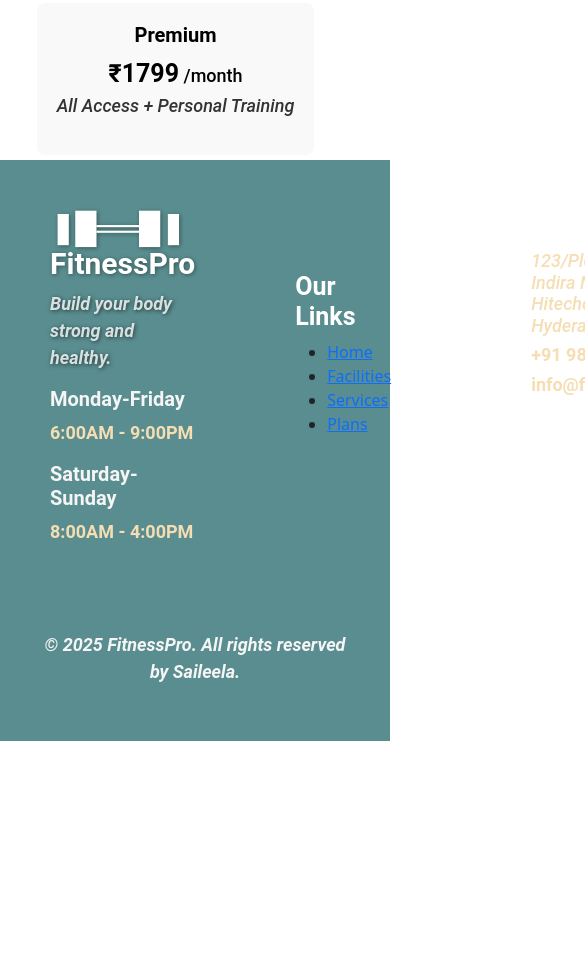
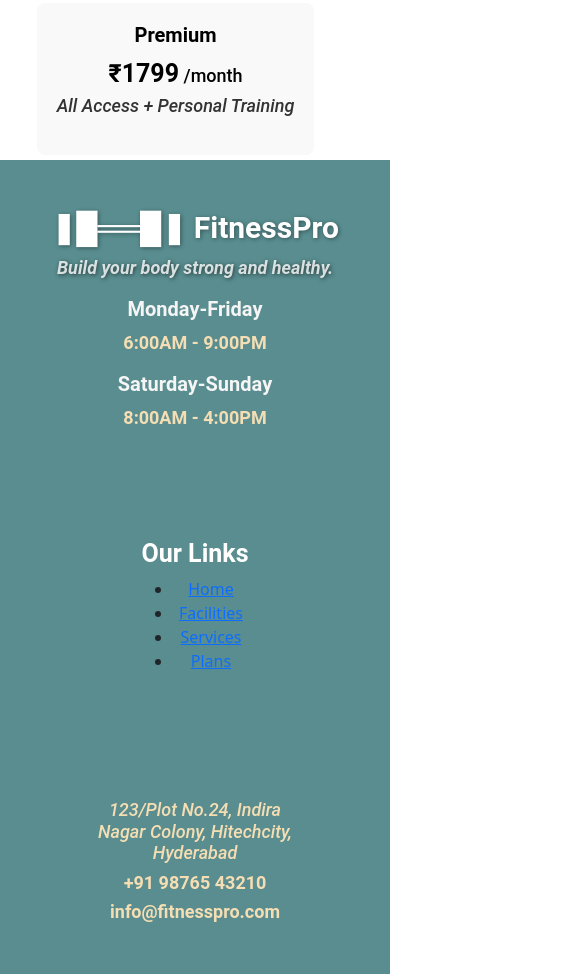
Before and after one commit to Saileela-12/HexSoftwares_Gym_website, a plain HTML site: page index.html in a window 390 px wide. Shown: the part 4072-5046 px from the top of the page, 585 px wide, since content can reach past the window. Before the commit the page ends 4813 px from the top, so only its background shows below. Drawn offline with nearby package versions, Linux system fonts and the light colour scheme.

Commit message:
Fixed footer alignment

```diff
--- a/index.html
+++ b/index.html
@@ -169,13 +169,13 @@
             </div>
             <div>
                 <div class="footer-start">
-                    <div>
+                    <div class="address">
                         <h1 class="footer-text"> 123/Plot No.24, Indira Nagar Colony, Hitechcity, Hyderabad</h1>
                     </div>
-                    <div>
+                    <div class="contact">
                         <h1 class="Timings"> +91 98765 43210</h1>
                     </div>
-                    <div>
+                    <div class="contact">
                         <h1 class="Timings"> info@fitnesspro.com</h1>
                     </div>
                 </div>
--- a/style.css
+++ b/style.css
@@ -185,11 +185,12 @@
         align-items: center;
         width: 90%;
     }
-   .footer-align .d-flex{
-        flex-direction: column;
+   .footer-main-section .d-flex{
+        flex-direction: column !important;
         align-items: center;
-        gap: 25px;
+        gap: 30px;
         width: 100%;
         text-align: center;
     }
+
 }
```
